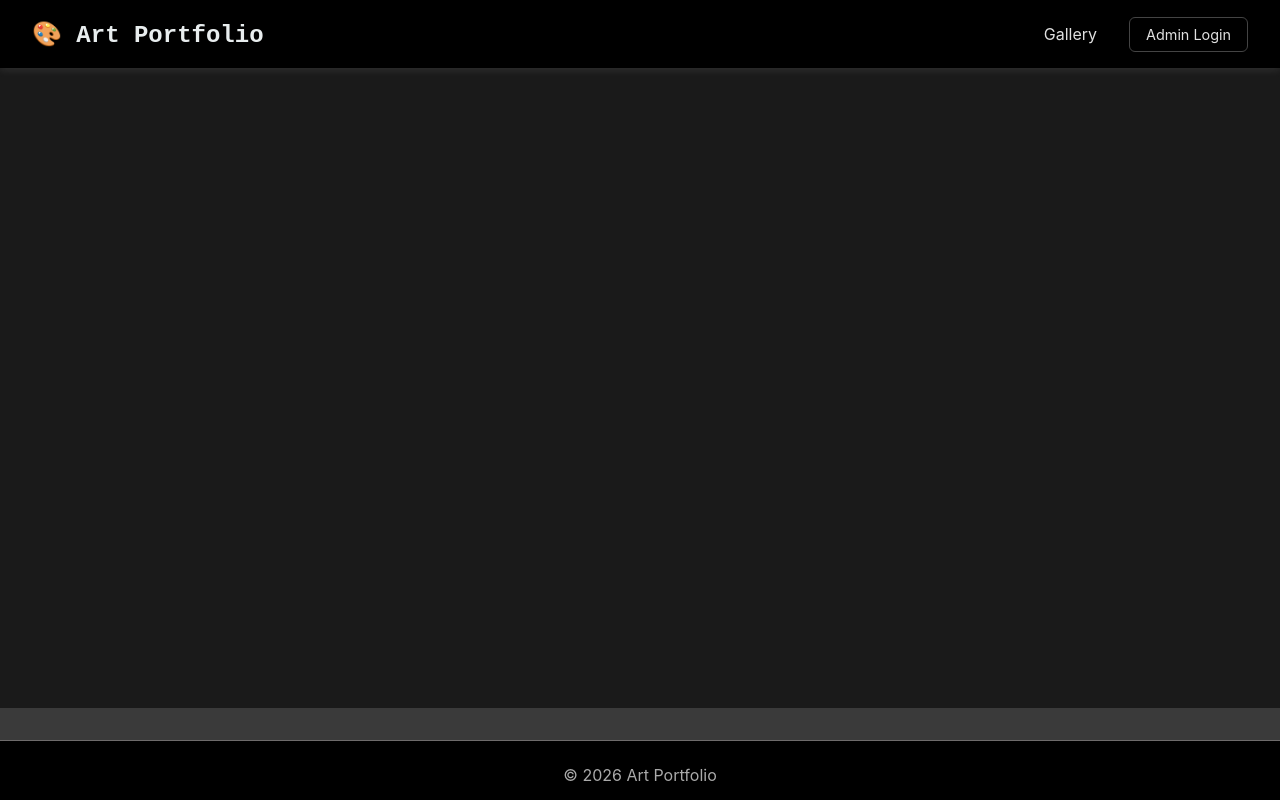
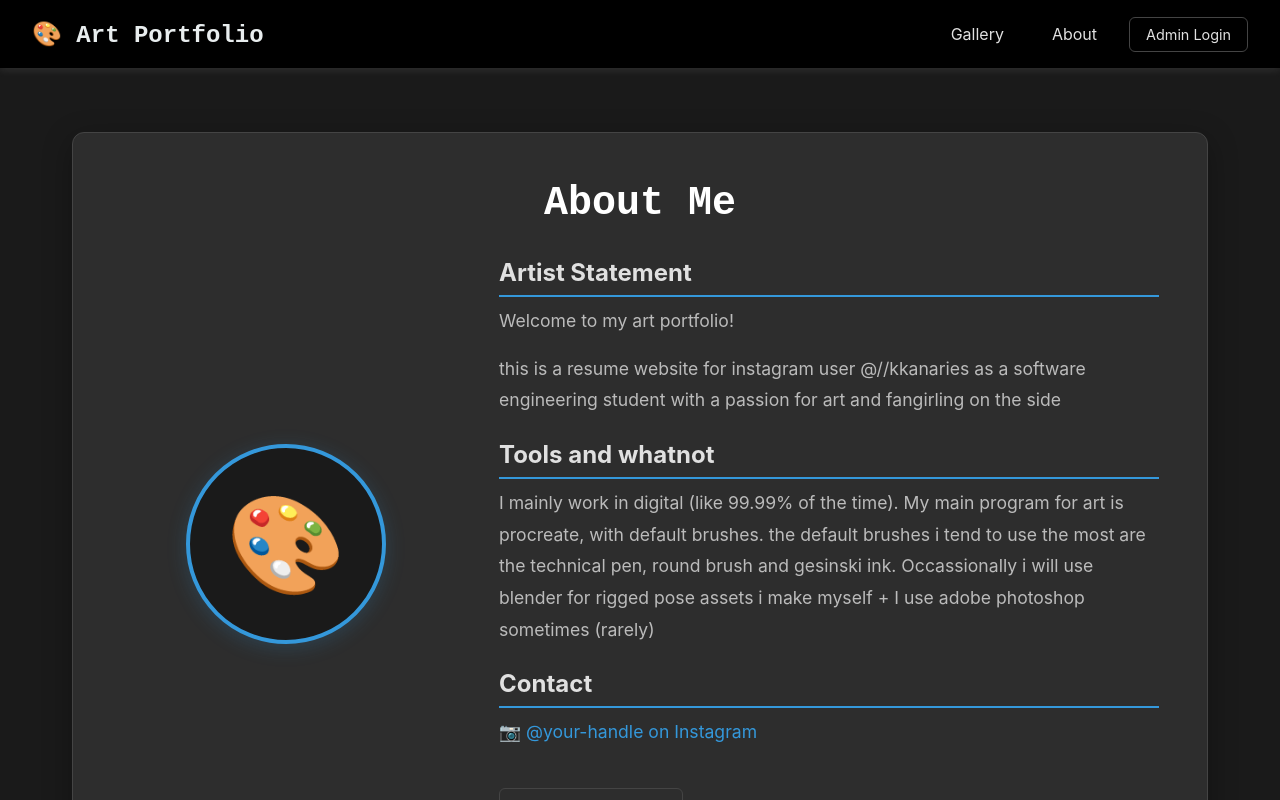
Before and after one commit to Chiralsun/art-portfolio, a React (Vite) app: page /about in a window 1280 px wide. Shown: the top 800 px of the page. Built offline with nearby package versions, Linux system fonts and the light colour scheme; no server answers.

Commit message:
added about page

```diff
--- a/src/App.jsx
+++ b/src/App.jsx
@@ -10,6 +10,8 @@ import ArtworkForm from './components/ArtworkForm';
 import ArtworkDetail from './components/ArtworkDetail';
 import AdminLogin from './pages/AdminLogin';
 import ProtectedRoute from './components/ProtectedRoute';
+import About from './pages/About';
+
 
 function App() {
     const API_URL = import.meta.env.VITE_API_URL || 'http://localhost:5000';
@@ -70,6 +72,10 @@ function App() {
                     <nav>
                         <Link to="/">Gallery</Link>
 
+
+        <Link to="/about">About</Link>  {/* ✅ Add this line */}
+
+
                         {/* Show Admin links only if logged in */}
                         {isAdmin ? (
                             <>
@@ -106,10 +112,14 @@ function App() {
     />
 } />
 
+<Route path="/about" element={<About />} />
 
                         <Route path="/admin/login" element={
                             <AdminLogin setIsAdmin={setIsAdmin} />
                         } />
+
+
+
 
                         {/* Protected Routes (Admin Only) */}
                         <Route path="/add" element={
--- /dev/null
+++ b/src/pages/about.css
@@ -0,0 +1,123 @@
+/* src/pages/About.css */
+.about-page {
+    max-width: 1200px;
+    margin: 0 auto;
+    padding: 2rem;
+    min-height: 80vh;
+}
+
+.about-container {
+    background: #2d2d2d;
+    border-radius: 12px;
+    padding: 3rem;
+    border: 1px solid #444;
+    box-shadow: 0 8px 30px rgba(0, 0, 0, 0.3);
+}
+
+.about-container h1 {
+    color: #ffffff;
+    font-size: 2.5rem;
+    text-align: center;
+    margin-bottom: 2rem;
+    font-family: 'Courier New', monospace;
+}
+
+.about-content {
+    display: grid;
+    grid-template-columns: 1fr 2fr;
+    gap: 3rem;
+}
+
+.about-image-placeholder {
+    display: flex;
+    justify-content: center;
+    align-items: center;
+}
+
+.placeholder-avatar {
+    width: 200px;
+    height: 200px;
+    border-radius: 50%;
+    background: #1a1a1a;
+    border: 4px solid #3498db;
+    display: flex;
+    justify-content: center;
+    align-items: center;
+    font-size: 6rem;
+    box-shadow: 0 4px 20px rgba(52, 152, 219, 0.2);
+}
+
+.about-text h2 {
+    color: #e0e0e0;
+    font-size: 1.5rem;
+    margin-top: 1.5rem;
+    margin-bottom: 0.5rem;
+    border-bottom: 2px solid #3498db;
+    padding-bottom: 0.5rem;
+}
+
+.about-text h2:first-of-type {
+    margin-top: 0;
+}
+
+.about-text p {
+    color: #bbb;
+    line-height: 1.8;
+    margin-bottom: 1rem;
+    font-size: 1.1rem;
+}
+
+.about-text a {
+    color: #3498db;
+    text-decoration: none;
+    transition: color 0.3s;
+}
+
+.about-text a:hover {
+    color: #5faee3;
+    text-decoration: underline;
+}
+
+.back-to-gallery {
+    display: inline-block;
+    margin-top: 1.5rem;
+    padding: 0.6rem 1.5rem;
+    background: transparent;
+    color: #aaa;
+    border: 1px solid #444;
+    border-radius: 6px;
+    text-decoration: none;
+    transition: all 0.3s;
+}
+
+.back-to-gallery:hover {
+    background: #3a3a3a;
+    color: #fff;
+    border-color: #3498db;
+}
+
+/* Responsive */
+@media (max-width: 768px) {
+    .about-content {
+        grid-template-columns: 1fr;
+        gap: 2rem;
+    }
+
+    .about-container {
+        padding: 1.5rem;
+    }
+
+    .about-container h1 {
+        font-size: 2rem;
+    }
+
+    .placeholder-avatar {
+        width: 150px;
+        height: 150px;
+        font-size: 4rem;
+    }
+
+    .about-text p {
+        font-size: 1rem;
+    }
+}
--- /dev/null
+++ b/src/pages/about.jsx
@@ -0,0 +1,54 @@
+// src/pages/About.jsx
+import React from 'react';
+import { Link } from 'react-router-dom';
+import './About.css';
+
+const About = () => {
+    return (
+        <div className="about-page">
+            <div className="about-container">
+                <h1>About Me</h1>
+
+                <div className="about-content">
+                    <div className="about-image-placeholder">
+                        <div className="placeholder-avatar">
+                            🎨
+                        </div>
+                    </div>
+
+                    <div className="about-text">
+                        <h2>Artist Statement</h2>
+                        <p>
+                            Welcome to my art portfolio!
+                        </p>
+
+                        <p>
+                            this is a resume website for instagram user @//kkanaries as a software engineering student with a passion for art and fangirling on the side
+                        </p>
+
+                        <h2>Tools and whatnot</h2>
+                        <p>
+                            I mainly work in digital (like 99.99% of the time). My main program for art is procreate, with default brushes.
+                            the default brushes i tend to use the most are the technical pen, round brush and gesinski ink.
+                            Occassionally i will use blender for rigged pose assets i make myself + I use adobe photoshop sometimes (rarely)
+                        </p>
+
+                        <h2>Contact</h2>
+
+                        <p>
+                            📷 <a href="https://www.instagram.com/kkanaries/" target="_blank" rel="noopener noreferrer">
+                                @your-handle on Instagram
+                            </a>
+                        </p>
+
+                        <Link to="/" className="back-to-gallery">
+                            ← Back to Gallery
+                        </Link>
+                    </div>
+                </div>
+            </div>
+        </div>
+    );
+};
+
+export default About;
```
